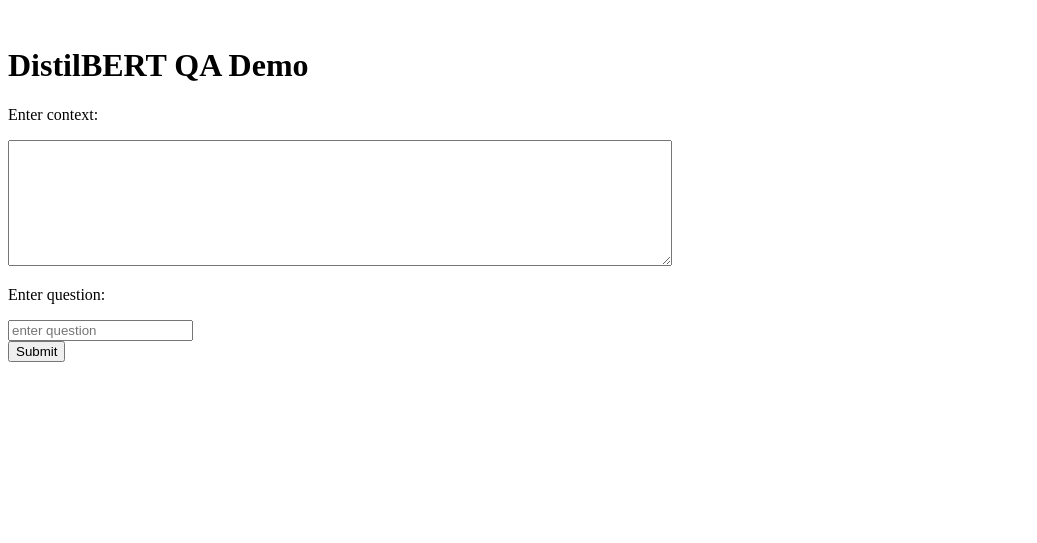
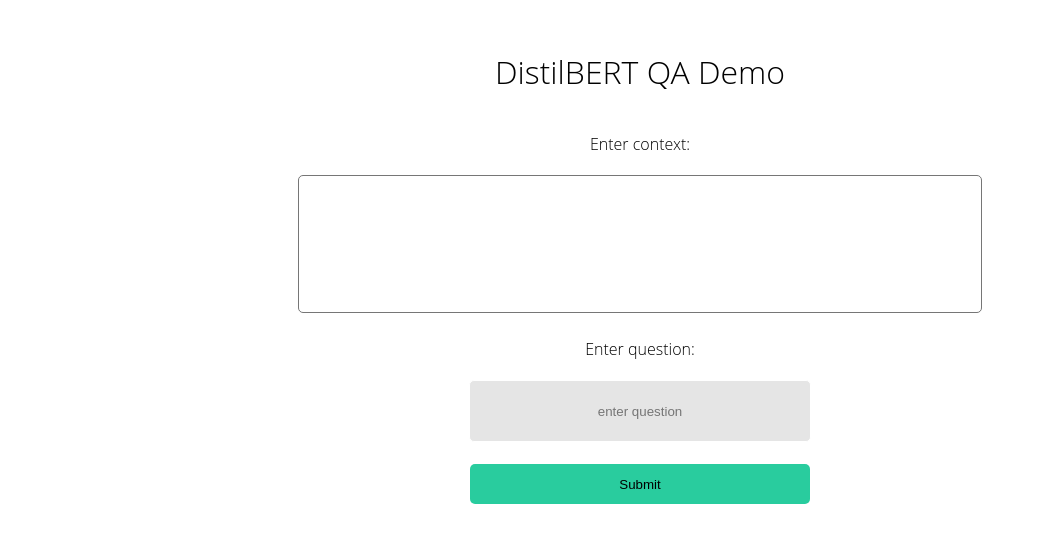
Before and after one commit to tifoit/DistilBERT-SQuAD, a Flask app: page / in a window 1280 px wide. Shown: the top 543 px of the page, without its empty margins (0-1037 px from the left). Run offline with Flask 2, Linux system fonts and the light colour scheme; some libraries are stand-ins or nearby versions.

Commit message:
update naming

```diff
--- a/templates/index.html
+++ b/templates/index.html
@@ -4,8 +4,9 @@
     <meta charset="utf-8">
     <meta name="viewport" content="width=device-width, initial-scale=1, shrink-to-fit=no">
     <meta name="description" content="BERT based question and answer model demo">
-    <link rel="stylesheet" href="/static/style.css">
-    <link rel="stylesheet" href="/static/animate.min.css">
+    <link rel="stylesheet" href="/static/css/style.css">
+    <link rel="stylesheet" href="/static/css/animate.min.css">
+    <link rel="shortcut icon" type="image/png" href="/static/images/logo.png">
     <title>DistilBERT QA</title>
   </head>
   <body>
```
Also changed, not shown: app.py (renamed from script.py), 2 other files.
